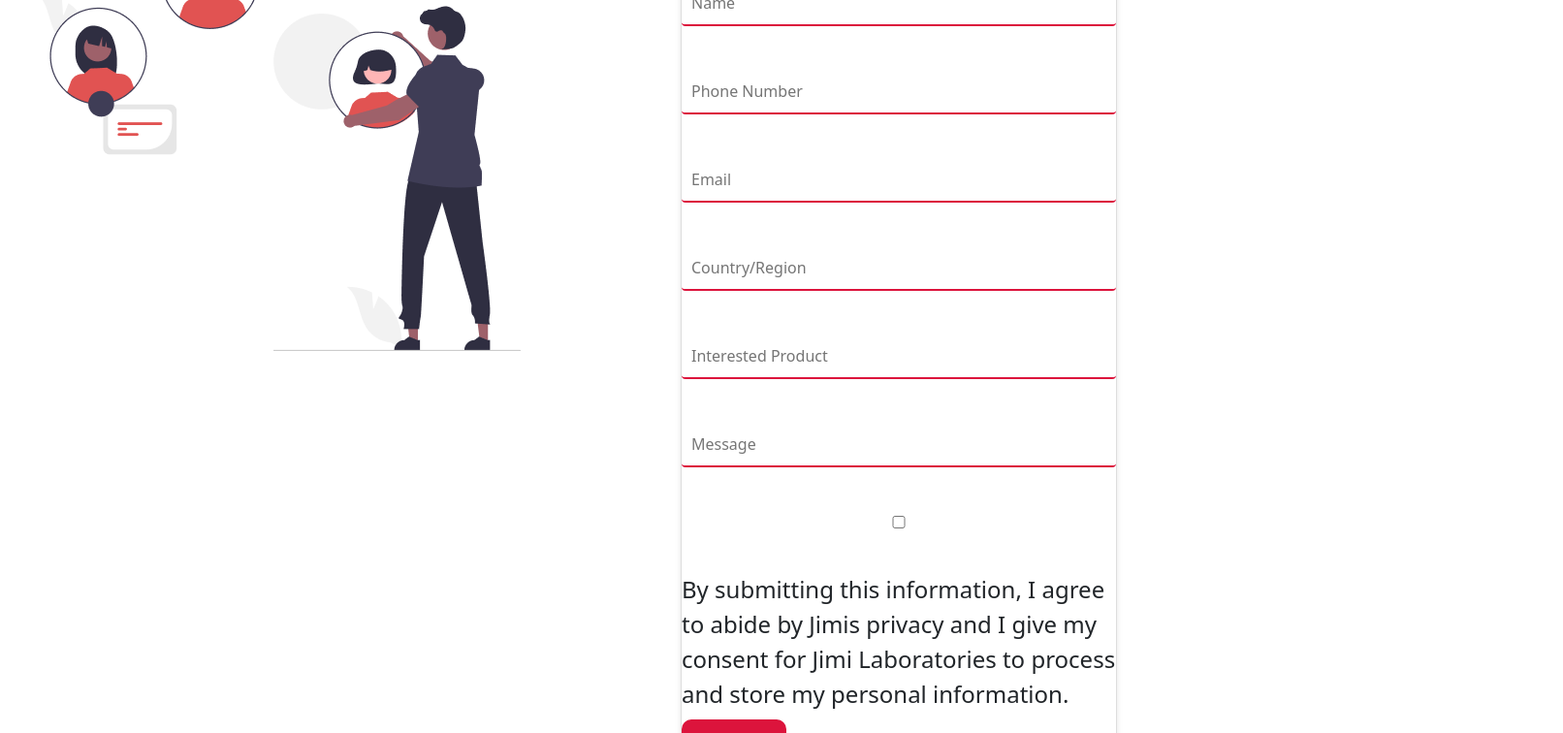
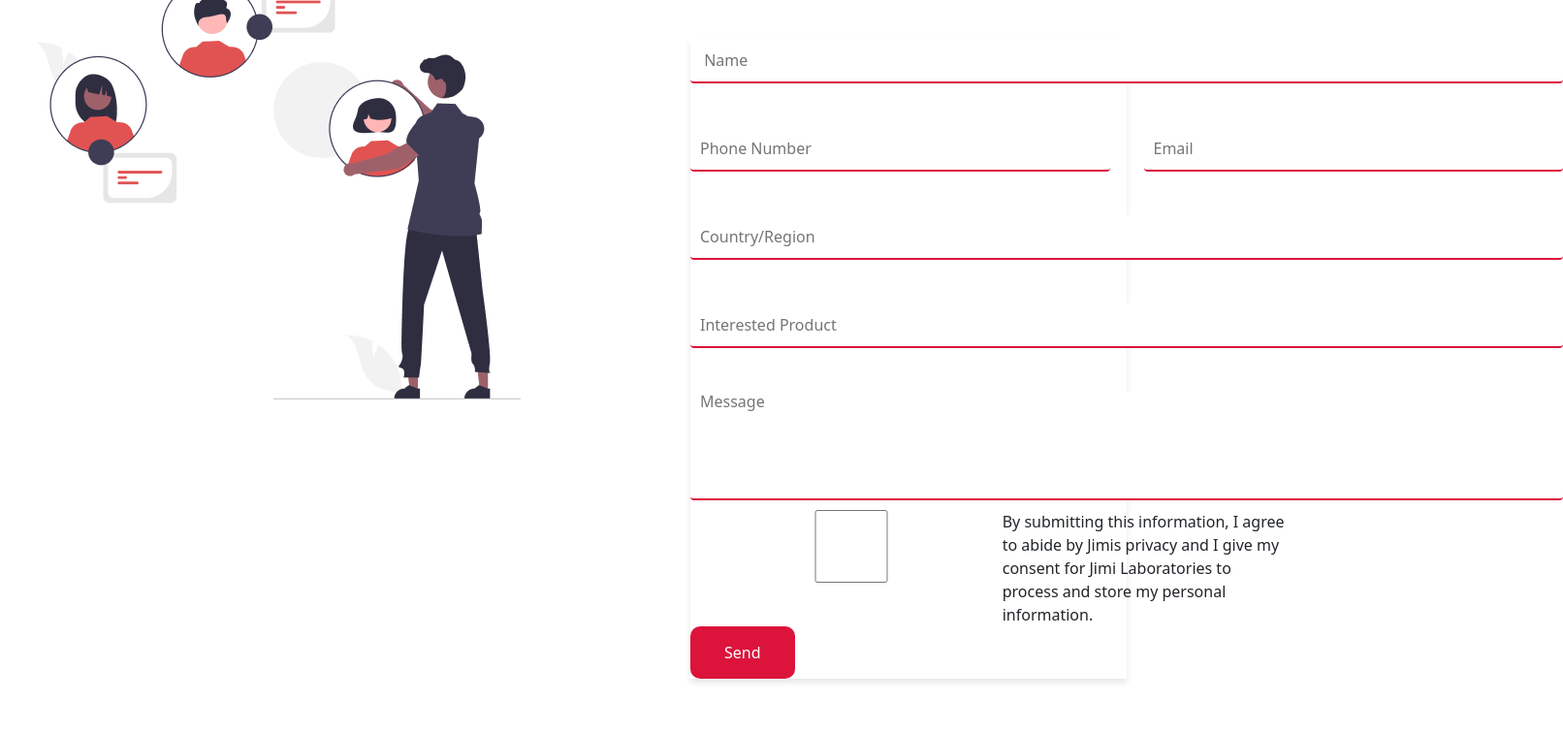
Before and after one commit to sumaiya-islam-12/GearGo, a React (Vite) app: page /contact in a window 1280 px wide. Shown: the part 180-936 px from the top of the page at 97% size, 1612 px wide, since content can reach past the window. Built offline with nearby package versions, Linux system fonts and the light colour scheme.

Commit message:
rabeya-contact

```diff
--- a/src/Pages/Contact/Contact.jsx
+++ b/src/Pages/Contact/Contact.jsx
@@ -9,37 +9,39 @@ export default function Contact() {
   return (
     <div>
         <Header/>
-
       <h1 className='contact-tex'>-Contact-</h1>
      <div>
       <Container>
-     <Row>
+     <Row className='row'>
         <Col>
         <img src="/src/assets/Contact/img/undraw_connecting_teams_re_hno7 1.png" alt="" />
         </Col>
         <Col>
         <form className="Container-from">
+          <input type='Name'placeholder=' Name'/>
 
-
-        <input type='Name'placeholder='Name'/>
-
+          <div className='type'>
                   <input type='Phone Number'placeholder='Phone Number'/>
 
                 <input type='Email'placeholder='Email'/>
+          </div>
+
 
                   <input type='Country/Region'placeholder='Country/Region'/>
 
                   <input type='Interested Product'placeholder='Interested Product'/>
 
+                <div className='gap'>
                       <input type='Message'placeholder='Message'/>
-<div className='check'>
-<input type='checkbox'/>
-  <legend className='text'>
-  By submitting this information, I agree to abide by Jimis privacy and I give my consent for Jimi Laboratories to process and store my personal information.
-  </legend>
                 </div>
 
 
+                    <div className='checkbox-Container'>
+                                    <input type='checkbox'/>
+                                    <label>
+                                    By submitting this information, I agree to abide by Jimis privacy and I give my consent for Jimi Laboratories to process and store my personal information.
+                                    </label>
+                   </div>
            <button> Send</button>
 
         </form>
--- a/src/Pages/Contact/contact.css
+++ b/src/Pages/Contact/contact.css
@@ -16,16 +16,19 @@
 
 .Container-from{
 width: 450px;
-margin: 50px;
-border: 1px solid#ddd;
+margin: 60px;
+
 border-radius:5 px;
 box-shadow: 0 4px 6px rgba(0,0,0,0.1);
 }
+.row{
+padding-top: 50px;
+}
 
 input{
-width: 100%;
+width: 200%;
 padding: 10px;
-
+display: grid;
 margin-bottom: 45px;
 border: none;
 border-bottom: 2px solid #ccc;
@@ -33,22 +36,23 @@ border-radius: 4px;
 border-color: crimson;
 }
 
-.gap{
-
-
-border-bottom: 30px;
-margin-bottom: 30px;
+.gap input{
+height: 20px;
+margin-bottom: 10px;
+padding-bottom: 100px;
 }
 
-.checkbox{
+.checkbox-Container{
 display:flex;
-
+width: 135%;
+margin-left: 10px;
 
 }
 
 .type{
 display: flex;
 gap: 35px;
+width: 200%;
 }
 
 button{
```
Lines whose indentation alone changed are shown as unchanged.
